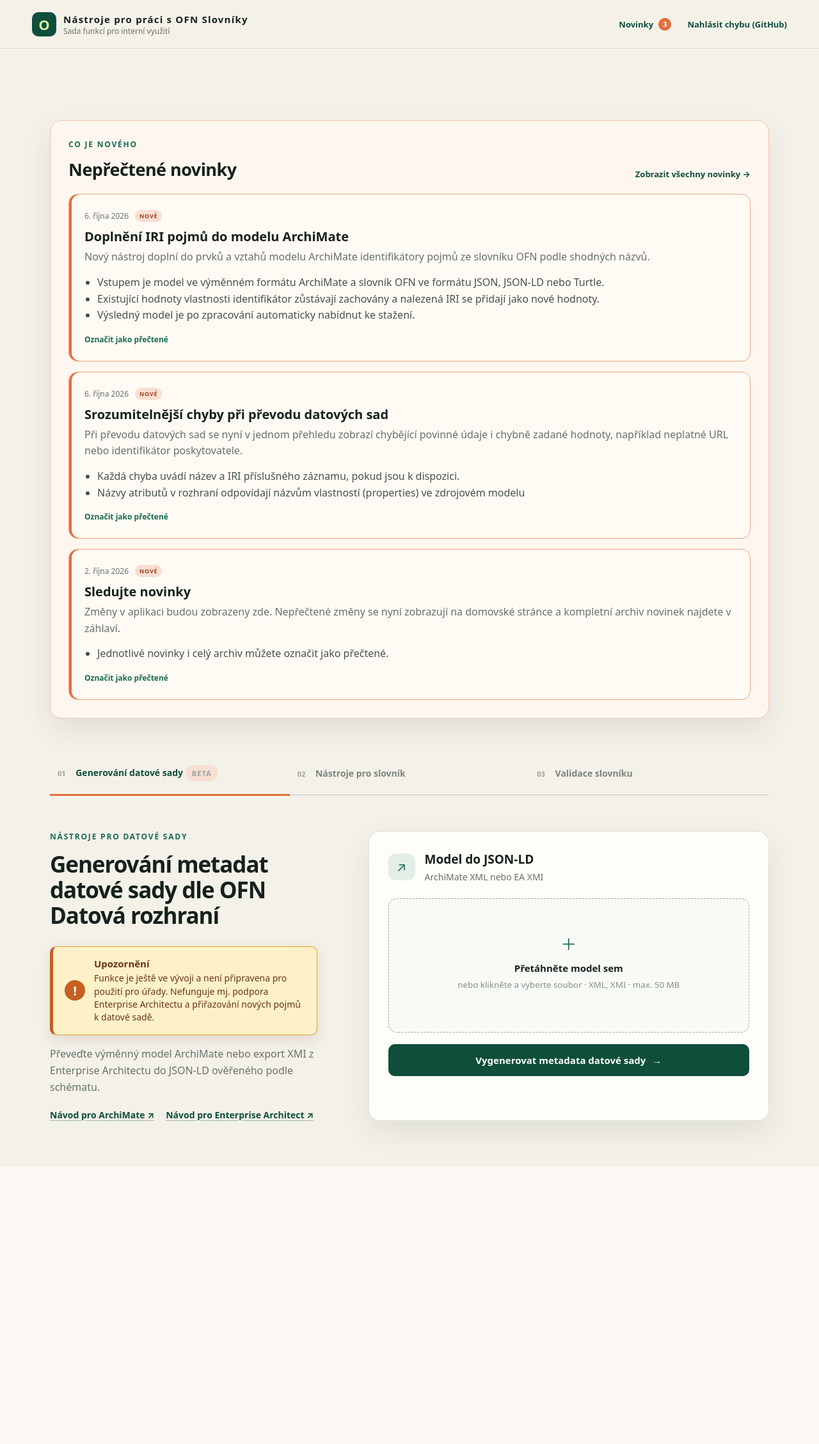
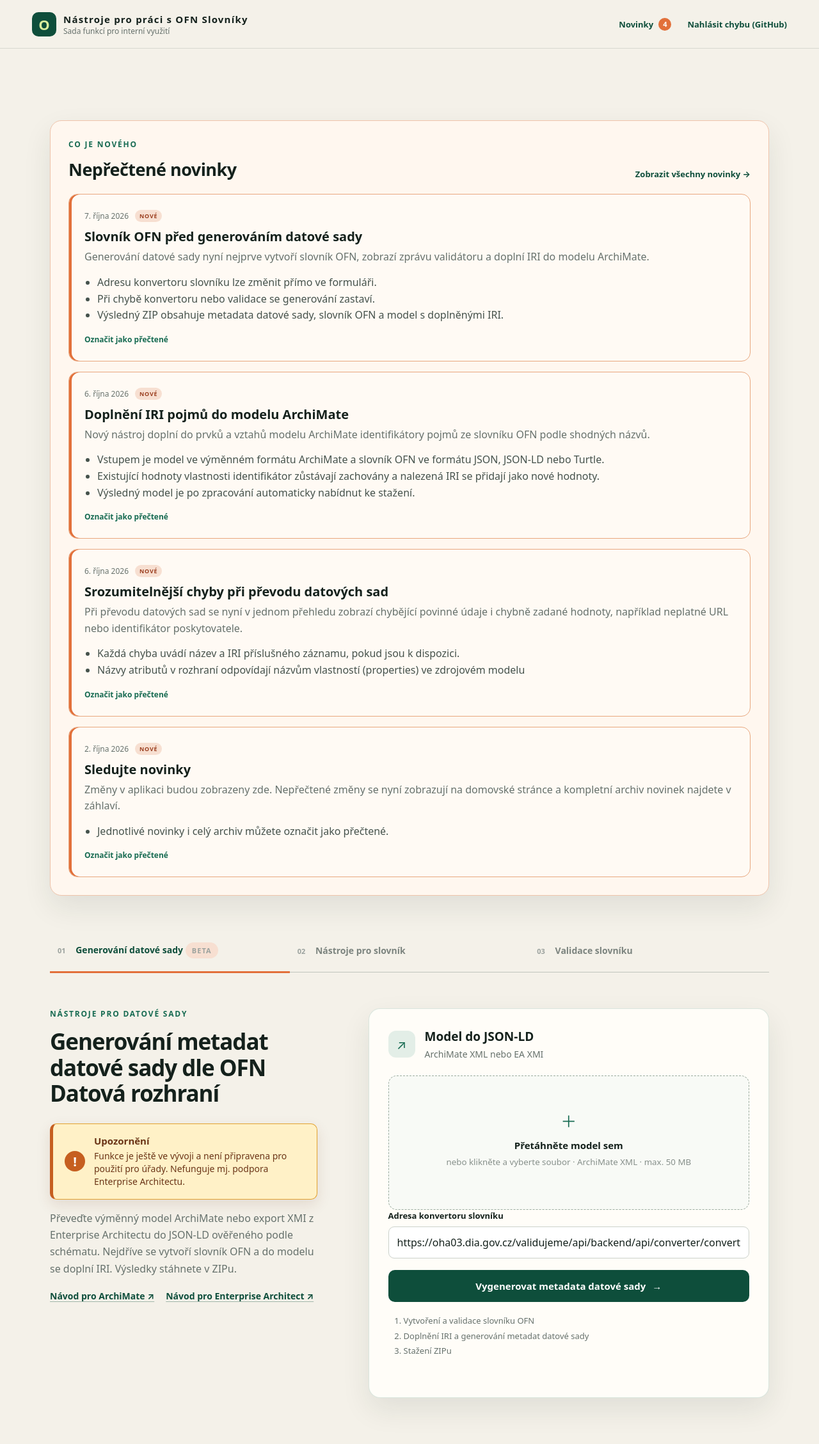
Before and after one commit to datagov-cz/ofn-vocabulary-tools, a Flask app: page / in a window 1280 px wide. Shown: the whole page at 64% size. Before the commit the page ends 1824 px from the top, so only its background shows below. Run offline with Flask 3, Linux system fonts and the light colour scheme.

Commit message:
ISMD integration, local dev fixes

```diff
--- a/tools-frontend/app.py
+++ b/tools-frontend/app.py
@@ -3,6 +3,7 @@
 from __future__ import annotations
 
 import io
+import hashlib
 import json
 import os
 import subprocess
@@ -10,6 +11,10 @@ import sys
 import tempfile
 from pathlib import Path
 from zipfile import ZIP_DEFLATED, ZipFile
+from urllib.parse import urlparse
+
+import requests
+from itsdangerous import BadSignature, URLSafeTimedSerializer
 
 from flask import Flask, jsonify, render_template, request, send_file, send_from_directory
 from werkzeug.utils import secure_filename
@@ -35,6 +40,7 @@ from core.xml_processing import parse_xml  # noqa: E402
 
 
 MAX_UPLOAD_BYTES = 50 * 1024 * 1024
+DEFAULT_CONVERTER_ENDPOINT = "https://oha03.dia.gov.cz/validujeme/api/backend/api/converter/convert"
 VOCABULARY_CONVERTERS = {
     "ofn-iri-to-archi": {
         "script": "ofnIRItoArchi.py",
@@ -73,7 +79,11 @@ VOCABULARY_OUTPUT_FORMATS = {
 
 def create_app(test_config=None):
     app = Flask(__name__, template_folder="templates", static_folder="static")
-    app.config.from_mapping(MAX_CONTENT_LENGTH=MAX_UPLOAD_BYTES)
+    app.config.from_mapping(MAX_CONTENT_LENGTH=MAX_UPLOAD_BYTES,
+                            SECRET_KEY=os.getenv(
+                                "OFN_SECRET_KEY", "ofn-dataset-conversion-v1"),
+                            DATASET_CONVERTER_ENDPOINT=os.getenv(
+                                "DATASET_CONVERTER_ENDPOINT", DEFAULT_CONVERTER_ENDPOINT))
     if test_config:
         app.config.update(test_config)
 
@@ -99,11 +109,49 @@ def create_app(test_config=None):
 
     @app.post("/api/dataset/convert")
     def convert_dataset():
-        upload = _required_upload("file", {".xml", ".xmi"})
+        upload = _required_upload("file", {".xml"})
         if not hasattr(upload, "filename"):
             return upload
+        source = upload.read()
+        vocabulary_upload = request.files.get("vocabulary_file")
+        token = request.form.get("conversion_token", "")
+        if vocabulary_upload is None or not token:
+            return _error("Nejprve vytvořte slovník OFN pomocí validátoru.", 400)
+        vocabulary_bytes = vocabulary_upload.read()
         try:
-            parsed = parse_xml(upload.read())
+            vocabulary_bytes.decode("utf-8")
+        except UnicodeDecodeError:
+            return _error("Vygenerovaný slovník není platný UTF-8.", 400)
+        signer = URLSafeTimedSerializer(
+            app.secret_key, salt="dataset-vocabulary")
+        try:
+            expected = signer.loads(token, max_age=1800)
+        except BadSignature:
+            return _error("Platnost připraveného slovníku vypršela. Spusťte převod znovu.", 400)
+        if expected[0] != _digest(source):
+            return _error("Nahraný model se mezi kroky změnil. Spusťte převod znovu.", 400)
+        if expected[1] != _digest(vocabulary_bytes):
+            return _error("Vygenerovaný slovník se mezi kroky změnil. Spusťte převod znovu.", 400)
+        try:
+            with tempfile.TemporaryDirectory(prefix="ofn-dataset-") as temp_dir:
+                temp = Path(temp_dir)
+                original = temp / "original.xml"
+                vocabulary_path = temp / "vocabulary.jsonld"
+                enriched = temp / "enriched.xml"
+                original.write_bytes(source)
+                vocabulary_path.write_bytes(vocabulary_bytes)
+                result = subprocess.run(
+                    [sys.executable, str(VOCABULARY_ROOT / "ofnIRItoArchi.py"),
+                     str(original), str(vocabulary_path), str(enriched)],
+                    cwd=VOCABULARY_ROOT, capture_output=True, text=True,
+                    timeout=120, check=False,
+                )
+                if result.returncode or not enriched.is_file():
+                    detail = (
+                        result.stderr or result.stdout or "Nevznikl obohacený model.").strip()
+                    return _error(f"Doplnění IRI se nezdařilo: {detail[-2000:]}", 422)
+                enriched_bytes = enriched.read_bytes()
+            parsed = parse_xml(enriched_bytes)
             if parsed.model is None:
                 return _error("Tento formát XML není podporován.", 400)
             outputs = create_jsonld_files(parsed)
@@ -124,16 +172,11 @@ def create_app(test_config=None):
             return _error(f"Převod datové sady se nezdařil: {exc}", 422)
 
         stem = Path(secure_filename(upload.filename)).stem or "dataset"
-        if len(outputs) == 1:
-            name = Path(outputs[0].filename or f"{stem}.jsonld").name
-            if not name.endswith(".jsonld"):
-                name += ".jsonld"
-            payload = json.dumps(outputs[0].document, indent=2, ensure_ascii=False).encode()
-            return _download(payload, name, "application/ld+json")
-
         buffer = io.BytesIO()
         with ZipFile(buffer, "w", ZIP_DEFLATED) as archive:
-            used = set()
+            archive.writestr(f"{stem}-ofn-vocabulary.jsonld", vocabulary_bytes)
+            archive.writestr(f"{stem}-with-iri.xml", enriched_bytes)
+            used = {f"{stem}-ofn-vocabulary.jsonld", f"{stem}-with-iri.xml"}
             for number, output in enumerate(outputs, 1):
                 name = Path(output.filename or f"{stem}-{number}.jsonld").name
                 if not name.endswith(".jsonld"):
@@ -141,8 +184,60 @@ def create_app(test_config=None):
                 while name in used:
                     name = f"{Path(name).stem}-{number}.jsonld"
                 used.add(name)
-                archive.writestr(name, json.dumps(output.document, indent=2, ensure_ascii=False))
+                archive.writestr(name, json.dumps(
+                    output.document, indent=2, ensure_ascii=False))
         return _download(buffer.getvalue(), f"{stem}.zip", "application/zip")
+
+    @app.post("/api/dataset/vocabulary")
+    def prepare_dataset_vocabulary():
+        upload = _required_upload("file", {".xml", ".archimate"})
+        if not hasattr(upload, "filename"):
+            return upload
+        source = upload.read()
+        endpoint = request.form.get("endpoint", "").strip(
+        ) or app.config["DATASET_CONVERTER_ENDPOINT"]
+        parsed_url = urlparse(endpoint)
+        if parsed_url.scheme not in {"https", "http"} or not parsed_url.netloc or parsed_url.username or parsed_url.password:
+            return _error("Zadejte platnou adresu HTTP nebo HTTPS konvertoru.", 400)
+        try:
+            response = requests.post(endpoint, params={"output": "json"},
+                                     headers={"Accept": "application/ld+json"},
+                                     files={"file": (secure_filename(
+                                         upload.filename), source, "application/xml")},
+                                     timeout=(10, 120))
+            data = response.json()
+        except requests.RequestException as exc:
+            app.logger.warning(
+                "Vocabulary converter connection failed: %s", exc)
+            return _error("Spojení s konvertorem slovníku se nezdařilo.", 502)
+        except ValueError:
+            detail = response.text.strip()[:1000] if not response.ok else ""
+            return _error(detail or "Konvertor nevrátil platnou odpověď JSON.", 502)
+        if not isinstance(data, dict):
+            return _error("Konvertor nevrátil očekávaný objekt JSON.", 502)
+        report = data.get("validationReport")
+        results = data.get("validationResults")
+        message = data.get("errorMessage")
+        if not response.ok or message:
+            return jsonify(error=message or f"Konvertor vrátil HTTP {response.status_code}.",
+                           validationReport=report, validationResults=results), 422
+        # if _converter_has_errors(results, report):
+        #     return jsonify(error="Validátor našel chyby ve slovníku.",
+        #                    validationReport=report, validationResults=results), 422
+        vocabulary = data.get("output")
+        if not isinstance(vocabulary, str) or not vocabulary.strip():
+            return jsonify(error="Konvertor nevrátil slovník OFN.",
+                           validationReport=report, validationResults=results), 422
+        try:
+            json.loads(vocabulary)
+        except ValueError:
+            return _error("Výstup konvertoru není platný JSON-LD.", 422)
+        signer = URLSafeTimedSerializer(
+            app.secret_key, salt="dataset-vocabulary")
+        token = signer.dumps(
+            [_digest(source), _digest(vocabulary.encode("utf-8"))])
+        return jsonify(vocabulary=vocabulary, conversionToken=token,
+                       validationReport=report, validationResults=results)
 
     @app.post("/api/vocabulary/convert")
     def convert_vocabulary():
@@ -155,7 +250,8 @@ def create_app(test_config=None):
             return upload
         vocabulary_upload = None
         if "vocabulary_inputs" in converter:
-            vocabulary_upload = _required_upload("vocabulary_file", converter["vocabulary_inputs"])
+            vocabulary_upload = _required_upload(
+                "vocabulary_file", converter["vocabulary_inputs"])
             if not hasattr(vocabulary_upload, "filename"):
                 return vocabulary_upload
 
@@ -171,7 +267,8 @@ def create_app(test_config=None):
 
         with tempfile.TemporaryDirectory(prefix="ofn-tools-") as temp_dir:
             temp = Path(temp_dir)
-            input_name = secure_filename(upload.filename) or f"input{next(iter(converter['inputs']))}"
+            input_name = secure_filename(
+                upload.filename) or f"input{next(iter(converter['inputs']))}"
             input_path = temp / input_name
             output_path = temp / (
                 f"{Path(input_name).stem}{converter.get('output_name_suffix', '')}{output_suffix}"
@@ -180,7 +277,8 @@ def create_app(test_config=None):
             command = [sys.executable, str(VOCABULARY_ROOT / converter["script"]),
                        str(input_path)]
             if vocabulary_upload is not None:
-                vocabulary_name = secure_filename(vocabulary_upload.filename) or "vocabulary.json"
+                vocabulary_name = secure_filename(
+                    vocabulary_upload.filename) or "vocabulary.json"
                 vocabulary_path = temp / vocabulary_name
                 vocabulary_upload.save(vocabulary_path)
                 command.append(str(vocabulary_path))
@@ -196,7 +294,8 @@ def create_app(test_config=None):
             except subprocess.TimeoutExpired:
                 return _error("Převod nebyl dokončen v časovém limitu 120 sekund.", 504)
             if result.returncode != 0 or not output_path.is_file():
-                detail = (result.stderr or result.stdout or "Nebyl vytvořen žádný výstup.").strip()
+                detail = (
+                    result.stderr or result.stdout or "Nebyl vytvořen žádný výstup.").strip()
                 return _error(f"Převod slovníku se nezdařil: {detail[-2000:]}", 422)
             return _download(output_path.read_bytes(), output_path.name, output_mimetype)
 
@@ -225,7 +324,8 @@ def _load_news(logger):
             item = json.loads(path.read_text(encoding="utf-8"))
             _validate_news_item(item)
         except (OSError, json.JSONDecodeError, ValueError) as exc:
-            logger.warning("Ignoring invalid news entry %s: %s", path.name, exc)
+            logger.warning(
+                "Ignoring invalid news entry %s: %s", path.name, exc)
             continue
         items.append({
             "id": item["id"],
@@ -242,7 +342,8 @@ def _validate_news_item(item):
         raise ValueError("entry must be a JSON object")
     required = {"id", "publishedAt", "title", "summary"}
     if not required.issubset(item):
-        raise ValueError(f"missing fields: {', '.join(sorted(required - item.keys()))}")
+        raise ValueError(
+            f"missing fields: {', '.join(sorted(required - item.keys()))}")
     if not all(isinstance(item[field], str) and item[field].strip() for field in required):
         raise ValueError("required fields must be non-empty strings")
     if not item["id"].replace("-", "").isalnum() or item["id"].lower() != item["id"]:
@@ -271,6 +372,37 @@ def _error(message, status):
     return jsonify(error=message), status
 
 
+def _digest(value):
+    return hashlib.sha256(value).hexdigest()
+
+
+def _converter_has_errors(results, report):
+    groups = results.get("severityGroups", []) if isinstance(
+        results, dict) else []
+    for group in groups if isinstance(groups, list) else []:
+        if not isinstance(group, dict):
+            continue
+        severity = str(group.get("severity", "")).lower()
+        if any(word in severity for word in ("violation", "error", "fatal")):
+            try:
+                if int(group.get("count", 0)) > 0:
+                    return True
+            except (TypeError, ValueError):
+                return True
+    validation = report.get("validation", {}) if isinstance(
+        report, dict) else {}
+    for concept in validation.values() if isinstance(validation, dict) else []:
+        violations = concept.get("violations", {}) if isinstance(
+            concept, dict) else {}
+        for finding in violations.values() if isinstance(violations, dict) else []:
+            if isinstance(finding, dict):
+                severity = str(finding.get("severity")
+                               or finding.get("level") or "").lower()
+                if any(word in severity for word in ("violation", "error", "fatal")):
+                    return True
+    return False
+
+
 def _download(content, filename, mimetype):
     return send_file(io.BytesIO(content), mimetype=mimetype, as_attachment=True,
                      download_name=filename)
--- a/tools-frontend/static/app.js
+++ b/tools-frontend/static/app.js
@@ -121,6 +121,96 @@ function showErrors(container, summary, errors) {
   container.classList.add('error');
 }
 
+function showConverterReport(container, body) {
+  container.replaceChildren();
+  const groups = body.validationResults?.severityGroups || [];
+  const validation = body.validationReport?.validation || {};
+  const rows = [];
+  for (const [concept, entry] of Object.entries(validation)) {
+    for (const [rule, finding] of Object.entries(entry?.violations || {})) {
+      rows.push([entry.conceptIri || concept, finding.name || rule,
+        finding.severity || finding.level || '', finding.description || finding.value || '']);
+    }
+  }
+  const heading = document.createElement('h4');
+  heading.textContent = 'Zpráva validátoru slovníku';
+  container.append(heading);
+  if (!groups.length && !rows.length) {
+    const empty = document.createElement('p');
+    empty.textContent = 'Validátor nevrátil žádná zjištění.';
+    container.append(empty);
+    container.hidden = false;
+    return;
+  }
+  const table = document.createElement('table');
+  const detailed = rows.length > 0;
+  const columns = detailed ? ['Pojem', "Pravidlo", 'Závažnost', 'Popis']
+    : ['Závažnost', 'Počet', 'Popis'];
+  const head = document.createElement('thead');
+  const headingRow = document.createElement('tr');
+  columns.forEach((column) => {
+    const cell = document.createElement('th'); cell.textContent = column; headingRow.append(cell);
+  });
+  head.append(headingRow); table.append(head);
+  const tbody = document.createElement('tbody');
+  (detailed ? rows : groups.map((group) =>
+    [group.severity || '', group.count ?? '', group.description || '']))
+    .forEach((row) => {
+      const tr = document.createElement('tr');
+      row.forEach((value) => {
+        const cell = document.createElement('td'); cell.textContent = value; tr.append(cell);
+      });
+      tbody.append(tr);
+    });
+  table.append(tbody); container.append(table); container.hidden = false;
+}
+
+const datasetForm = document.querySelector('[data-dataset-form]');
+datasetForm.addEventListener('submit', async (event) => {
+  event.preventDefault();
+  const button = datasetForm.querySelector('button[type="submit"]');
+  const message = datasetForm.querySelector('.form-message');
+  const report = datasetForm.querySelector('.validation-report');
+  const steps = [...datasetForm.querySelectorAll('[data-step]')];
+  const setStep = (index, state) => { steps[index].dataset.state = state; };
+  steps.forEach((step) => { delete step.dataset.state; });
+  report.hidden = true; report.replaceChildren();
+  message.textContent = ''; message.className = 'form-message';
+  button.disabled = true; button.classList.add('loading');
+  let active = 0;
+  setStep(active, 'active');
+  try {
+    const formData = new FormData(datasetForm);
+    const prepared = await fetch('/api/dataset/vocabulary', { method: 'POST', body: formData });
+    const body = await prepared.json().catch(() => ({}));
+    showConverterReport(report, body);
+    if (!prepared.ok) throw new Error(body.error || `Konvertor selhal (${prepared.status}).`);
+    setStep(active, 'done'); active = 1; setStep(active, 'active');
+    const conversionData = new FormData();
+    conversionData.set('file', formData.get('file'));
+    conversionData.set('vocabulary_file',
+      new Blob([body.vocabulary], { type: 'application/ld+json' }), 'vocabulary.jsonld');
+    conversionData.set('conversion_token', body.conversionToken);
+    const converted = await fetch(datasetForm.action, { method: 'POST', body: conversionData });
+    if (!converted.ok) {
+      const failure = await converted.json().catch(() => ({}));
+      const error = new Error(failure.error || `Převod selhal (${converted.status}).`);
+      error.details = failure.errors;
+      throw error;
+    }
+    setStep(active, 'done'); active = 2; setStep(active, 'active');
+    downloadBlob(await converted.blob(), converted.headers.get('Content-Disposition'));
+    setStep(active, 'done');
+    message.textContent = 'Hotovo – ZIP obsahuje metadata, model s IRI a slovník OFN.';
+    message.classList.add('success');
+  } catch (error) {
+    setStep(active, 'error');
+    showErrors(message, error.message, error.details);
+  } finally {
+    button.disabled = false; button.classList.remove('loading');
+  }
+});
+
 document.querySelectorAll('[data-download-form]').forEach((form) => {
   form.addEventListener('submit', async (event) => {
     event.preventDefault();
--- a/tools-frontend/static/styles.css
+++ b/tools-frontend/static/styles.css
@@ -466,6 +466,7 @@ main {
   cursor: pointer;
   display: flex;
   justify-content: center;
+  align-items: center;
   gap: 10px;
 }
 .primary:hover {
@@ -476,6 +477,15 @@ main {
   cursor: not-allowed;
 }
 .primary.loading span {
+  display: none;
+}
+.primary.loading::after {
+  content: "";
+  width: 16px;
+  height: 16px;
+  border: 2px solid currentColor;
+  border-top-color: transparent;
+  border-radius: 50%;
   animation: spin 0.7s linear infinite;
 }
 @keyframes spin {
@@ -522,6 +532,32 @@ main {
   background-size: 5px 5px;
   background-repeat: no-repeat;
 }
+.field input[type="url"] {
+  width: 100%;
+  border: 1px solid #cbd1cb;
+  border-radius: 9px;
+  background: white;
+  padding: 13px;
+  font: inherit;
+  color: var(--ink);
+}
+.conversion-steps {
+  padding-left: 24px;
+  margin: 18px 0 0;
+  color: var(--muted);
+  font-size: 13px;
+  line-height: 1.8;
+}
+.conversion-steps [data-state="active"] { color: var(--green-dark); font-weight: 700; }
+.conversion-steps [data-state="done"] { color: var(--green); }
+.conversion-steps [data-state="done"]::after { content: " ✓"; }
+.conversion-steps [data-state="error"] { color: #a63e2f; font-weight: 700; }
+.validation-report { overflow-x: auto; margin-top: 18px; font-size: 12px; }
+.validation-report[hidden] { display: none; }
+.validation-report h4 { margin: 0 0 8px; font-size: 13px; }
+.validation-report table { width: 100%; border-collapse: collapse; text-align: left; }
+.validation-report th, .validation-report td { border: 1px solid var(--line); padding: 7px; overflow-wrap: anywhere; }
+.validation-report th { background: #edf2eb; }
 .check {
   display: flex;
   gap: 10px;
--- a/tools-frontend/templates/index.html
+++ b/tools-frontend/templates/index.html
@@ -97,13 +97,13 @@
             <strong>Upozornění</strong>
             <span
               >Funkce je ještě ve vývoji a není připravena pro použití pro
-              úřady. Nefunguje mj. podpora Enterprise Architectu a přiřazování
-              nových pojmů k datové sadě.</span
+              úřady. Nefunguje mj. podpora Enterprise Architectu.</span
             >
           </div>
           <p>
             Převeďte výměnný model ArchiMate nebo export XMI z Enterprise
-            Architectu do JSON-LD ověřeného podle schématu.
+            Architectu do JSON-LD ověřeného podle schématu. Nejdříve se vytvoří
+            slovník OFN a do modelu se doplní IRI. Výsledky stáhnete v ZIPu.
           </p>
           <div
             class="documentation-links"
@@ -124,11 +124,7 @@
             >
           </div>
         </div>
-        <form
-          class="tool-card"
-          action="/api/dataset/convert"
-          data-download-form
-        >
+        <form class="tool-card" action="/api/dataset/convert" data-dataset-form>
           <div class="card-heading">
             <span class="icon">↗</span>
             <div>
@@ -137,18 +133,37 @@
             </div>
           </div>
           <label class="dropzone">
-            <input type="file" name="file" accept=".xml,.xmi" required />
+            <input type="file" name="file" accept=".xml,.archimate" required />
             <span class="drop-icon">＋</span
             ><strong>Přetáhněte model sem</strong
             ><small
-              >nebo klikněte a vyberte soubor · XML, XMI · max. 50 MB</small
+              >nebo klikněte a vyberte soubor · ArchiMate XML · max. 50
+              MB</small
             >
             <span class="filename"></span>
           </label>
+          <div class="field">
+            <label for="dataset-endpoint">Adresa konvertoru slovníku</label>
+            <input
+              id="dataset-endpoint"
+              type="url"
+              name="endpoint"
+              value="{{ config.DATASET_CONVERTER_ENDPOINT }}"
+              required
+            />
+          </div>
           <button class="primary" type="submit">
             Vygenerovat metadata datové sady<span>→</span>
           </button>
+          <ol class="conversion-steps" aria-live="polite">
+            <li data-step="vocabulary">Vytvoření a validace slovníku OFN</li>
+            <li data-step="dataset">
+              Doplnění IRI a generování metadat datové sady
+            </li>
+            <li data-step="download">Stažení ZIPu</li>
+          </ol>
           <div class="form-message" aria-live="polite"></div>
+          <div class="validation-report" hidden></div>
         </form>
       </section>
 
```
Also changed, not shown: tools-frontend/news/2026-10-07-dataset-ofn-vocabulary.json (added, +11 -0 lines), tools-frontend/tests/test_dataset_conversion.py (added, +86 -0 lines), tools-vocabulary/ofnIRItoArchi.py (+5 -6 lines), tools-frontend/README.md, 2 other files.
